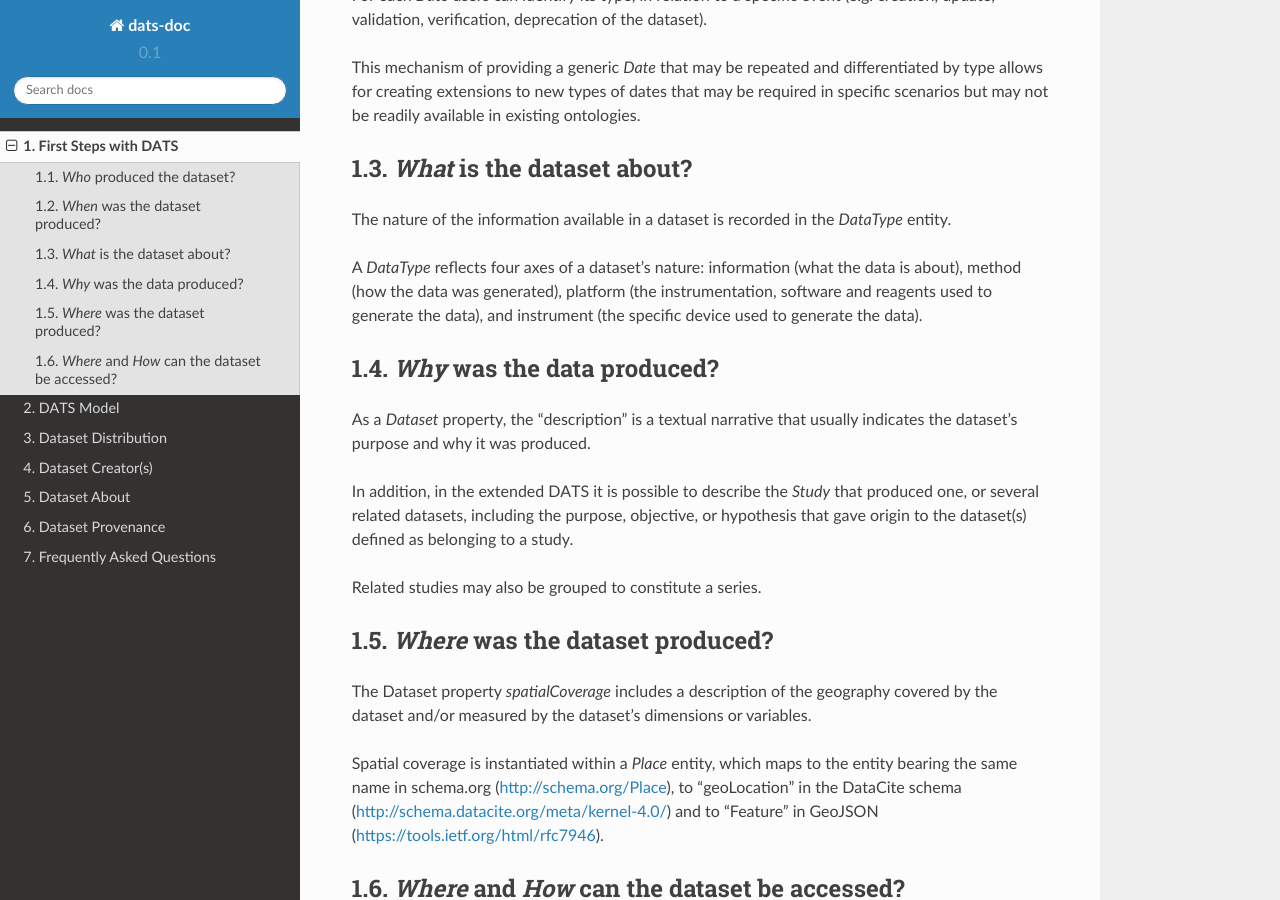
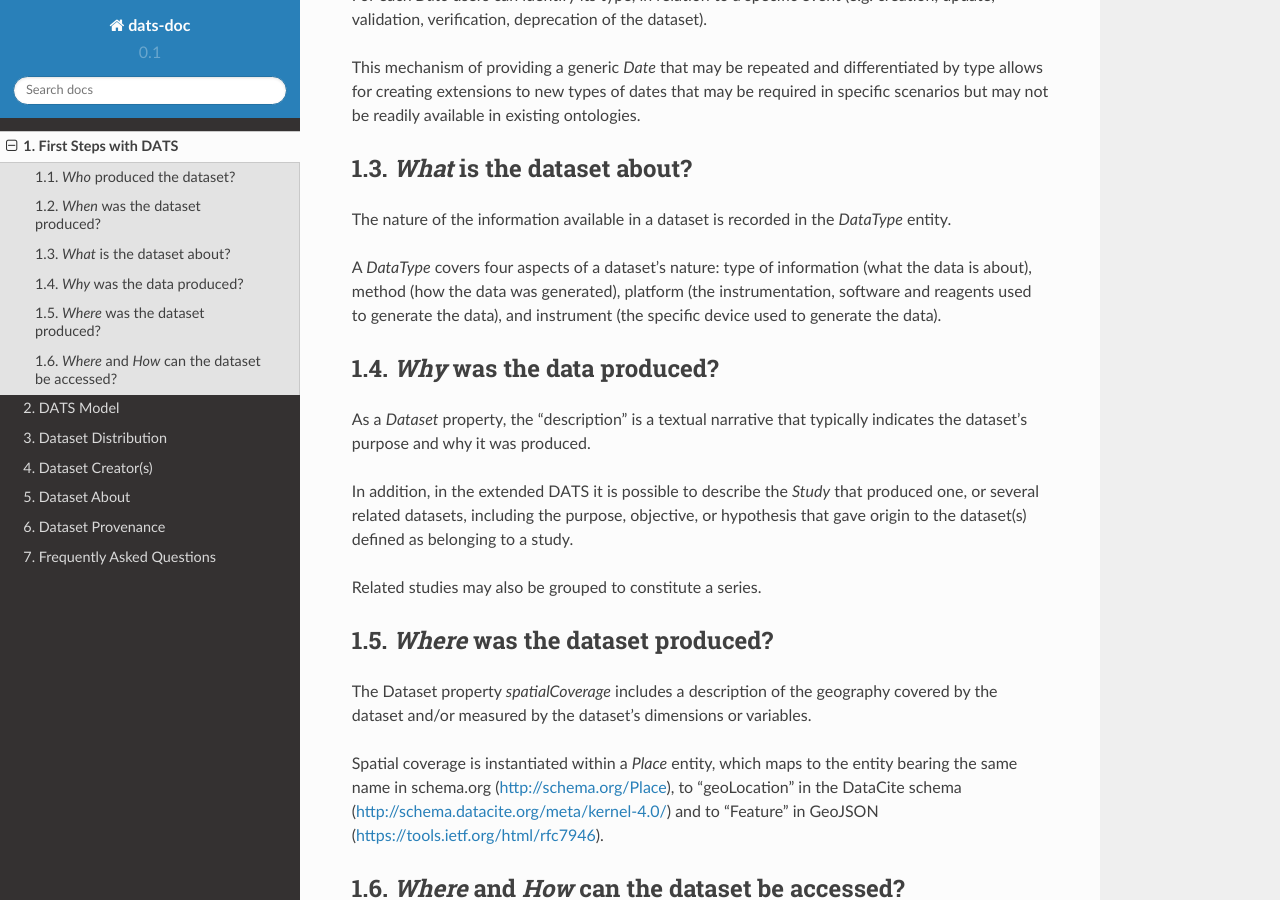
Before and after one commit to datatagsuite/docs, a Sphinx documentation site: the page built from source/first_steps.rst, in a window 1280 px wide and 900 px high, scrolled down 816 px. Built offline with Sphinx 7.4.7 and the Read the Docs theme 2.0.0, drawn with Linux system fonts in a browser that asks for light colours.

Commit message:
Update first_steps.rst

```diff
--- a/source/first_steps.rst
+++ b/source/first_steps.rst
@@ -29,13 +29,13 @@ This mechanism of providing a generic *Date* that may be repeated and differenti
 
 The nature of the information available in a dataset is recorded in the *DataType* entity.
 
-A *DataType* reflects four axes of a dataset's nature: information (what the data is about), method (how the data was generated), platform (the instrumentation, software and reagents used to generate the data), and instrument (the specific device used to generate the data).
+A *DataType* covers four aspects of a dataset's nature: type of information (what the data is about), method (how the data was generated), platform (the instrumentation, software and reagents used to generate the data), and instrument (the specific device used to generate the data).
 
 
 *Why* was the data produced?
 ----------------------------
 
-As a *Dataset* property, the "description" is a textual narrative that usually indicates the dataset's purpose and why it was produced.
+As a *Dataset* property, the "description" is a textual narrative that typically indicates the dataset's purpose and why it was produced.
 
 In addition, in the extended DATS it is possible to describe the *Study* that produced one, or several related datasets, including
 the purpose, objective, or hypothesis that gave origin to the dataset(s) defined as belonging to a study.
```
